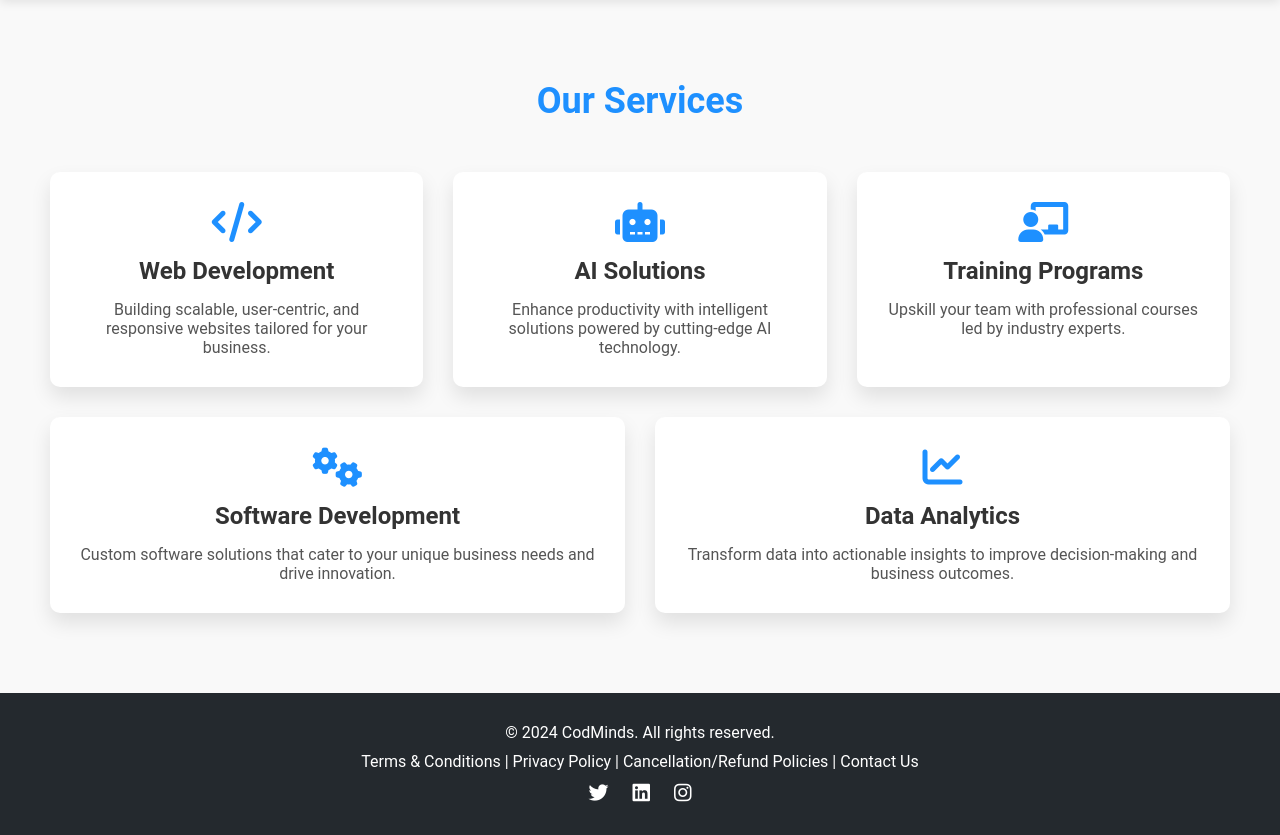
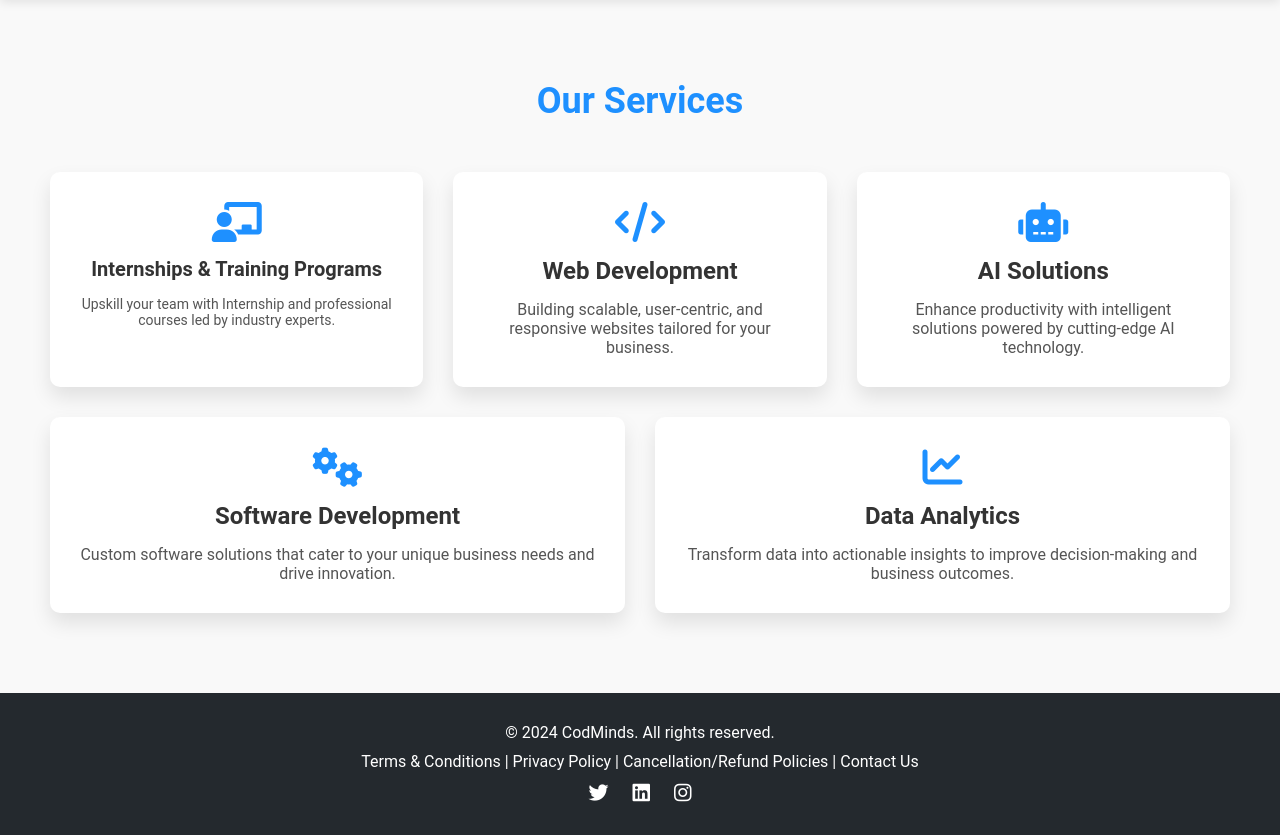
Before and after one commit to ghanshyamvaja11/CodMinds, a Django app: page /servicies/ in a window 1280 px wide. Shown: the part 79-914 px from the top of the page. Run offline with Django 5.2, Linux system fonts and the light colour scheme; parts of the project's set-up code (start-up, migrations or seed data) failed here and were passed over.

Commit message:
changes in servicies

```diff
--- a/entry/templates/services.html
+++ b/entry/templates/services.html
@@ -5,6 +5,13 @@
 <section id="services" class="services">
   <h2>Our Services</h2>
   <div class="services-container">
+    <!-- Training Programs Service -->
+    <div class="service">
+        <i class="fas fa-chalkboard-teacher"></i>
+        <h3 style="font-size: 20px;">Internships & Training Programs</h3>
+        <p style="font-size: 14px;">Upskill your team with Internship and professional courses led by industry experts.</p>
+      </div>
+
     <!-- Web Development Service -->
     <div class="service">
       <i class="fas fa-code"></i>
@@ -17,13 +24,6 @@
       <i class="fas fa-robot"></i>
       <h3>AI Solutions</h3>
       <p>Enhance productivity with intelligent solutions powered by cutting-edge AI technology.</p>
-    </div>
-
-    <!-- Training Programs Service -->
-    <div class="service">
-      <i class="fas fa-chalkboard-teacher"></i>
-      <h3>Training Programs</h3>
-      <p>Upskill your team with professional courses led by industry experts.</p>
     </div>
 
     <!-- Software Development Service -->
```
